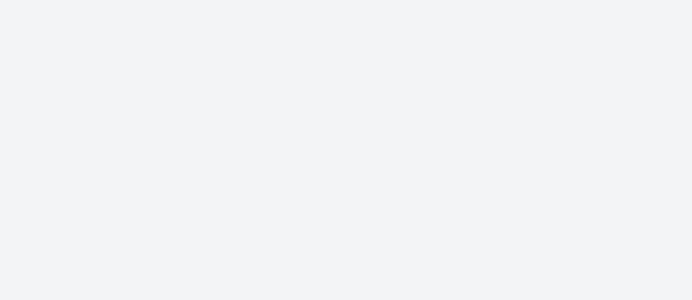
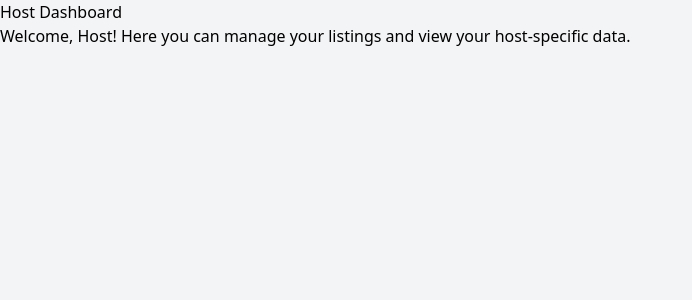
Before and after one commit to YSOT1/WebDevProject, a React (Vite) app in the folder client/: page /dashboard/HostDashboard in a window 1280 px wide. Before the commit this address had no page. Shown: the top 300 px of the page, without its empty margins (0-692 px from the left). Built offline with nearby package versions, Linux system fonts and the light colour scheme.

Commit message:
modified:   client/src/App.tsx 	modified:   client/src/pages/EventPagecrud/eventpage.tsx 	new file:   client/src/pages/dashboard/AdminDashboard.tsx 	new file:   client/src/pages/dashboard/HostDashboard.tsx

```diff
--- a/client/src/App.tsx
+++ b/client/src/App.tsx
@@ -5,6 +5,9 @@ import './App.css';
 import SignUp from './pages/SignUp/signup'; // Import SignUp page
 import SignIn from './pages/SignIn/signin'; // Import SignIn page
 import UserDashboard from './pages/dashboard/UserDashboard';
+import AdminDashboard from './pages/dashboard/AdminDashboard';
+import HostDashboard from './pages/dashboard/HostDashboard';
+import EventPage from './pages/EventPagecrud/eventpage';
 
 function App() {
   const apiCall = () => {
@@ -22,7 +25,11 @@ function App() {
           </button>} />
           <Route path="/signup" element={<SignUp />} /> {/* Add route for SignUp page */}
           <Route path="/signin" element={<SignIn />} /> {/* Add route for SignIn page */}
-          <Route path="/dashboard/UserDashboard" element={<UserDashboard />} /> {/* Add route for Dashboard */}
+          <Route path="/dashboard/UserDashboard" element={<UserDashboard />} /> {/* Add route for User Dashboard */}
+          <Route path="/dashboard/HostDashboard" element={<HostDashboard />} /> {/* Add route for Host Dashboard */}
+          <Route path="/dashboard/AdminDashboard" element={<AdminDashboard />} /> {/* Add route for Admin Dashboard */}
+          <Route path="/EventPagecrud/eventpage" element={<EventPage />} /> {/* Add route for event page */}
+
         </Routes>
       </Router>
     </div>
--- a/client/src/pages/EventPagecrud/eventpage.tsx
+++ b/client/src/pages/EventPagecrud/eventpage.tsx
@@ -0,0 +1,12 @@
+import React from 'react';
+
+const EventPage: React.FC = () => {
+    return (
+        <div>
+            <h1>Event Page</h1>
+            <p>Welcome to the event page. More details will be added soon.</p>
+        </div>
+    );
+};
+
+export default EventPage;
--- /dev/null
+++ b/client/src/pages/dashboard/AdminDashboard.tsx
@@ -0,0 +1,13 @@
+import React from 'react';
+
+const AdminDashboard: React.FC = () => {
+    return (
+        <div>
+            <h1>Admin Dashboard</h1>
+            <p>Welcome, Host! This is your exclusive dashboard.</p>
+            {/* Add more admin-specific content here */}
+        </div>
+    );
+};
+
+export default AdminDashboard;
--- /dev/null
+++ b/client/src/pages/dashboard/HostDashboard.tsx
@@ -0,0 +1,12 @@
+import React from 'react';
+
+const HostDashboard: React.FC = () => {
+    return (
+        <div>
+            <h1>Host Dashboard</h1>
+            <p>Welcome, Host! Here you can manage your listings and view your host-specific data.</p>
+        </div>
+    );
+};
+
+export default HostDashboard;
```
